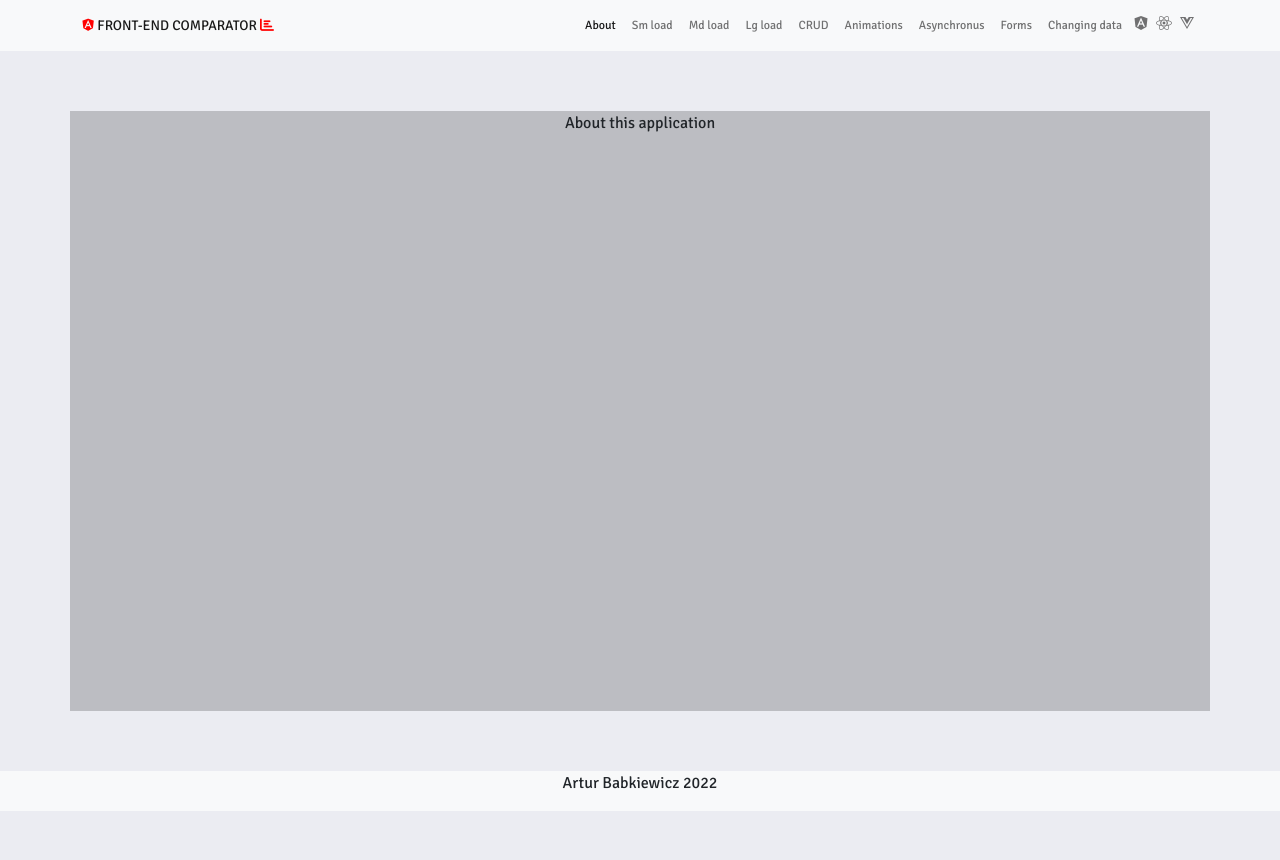
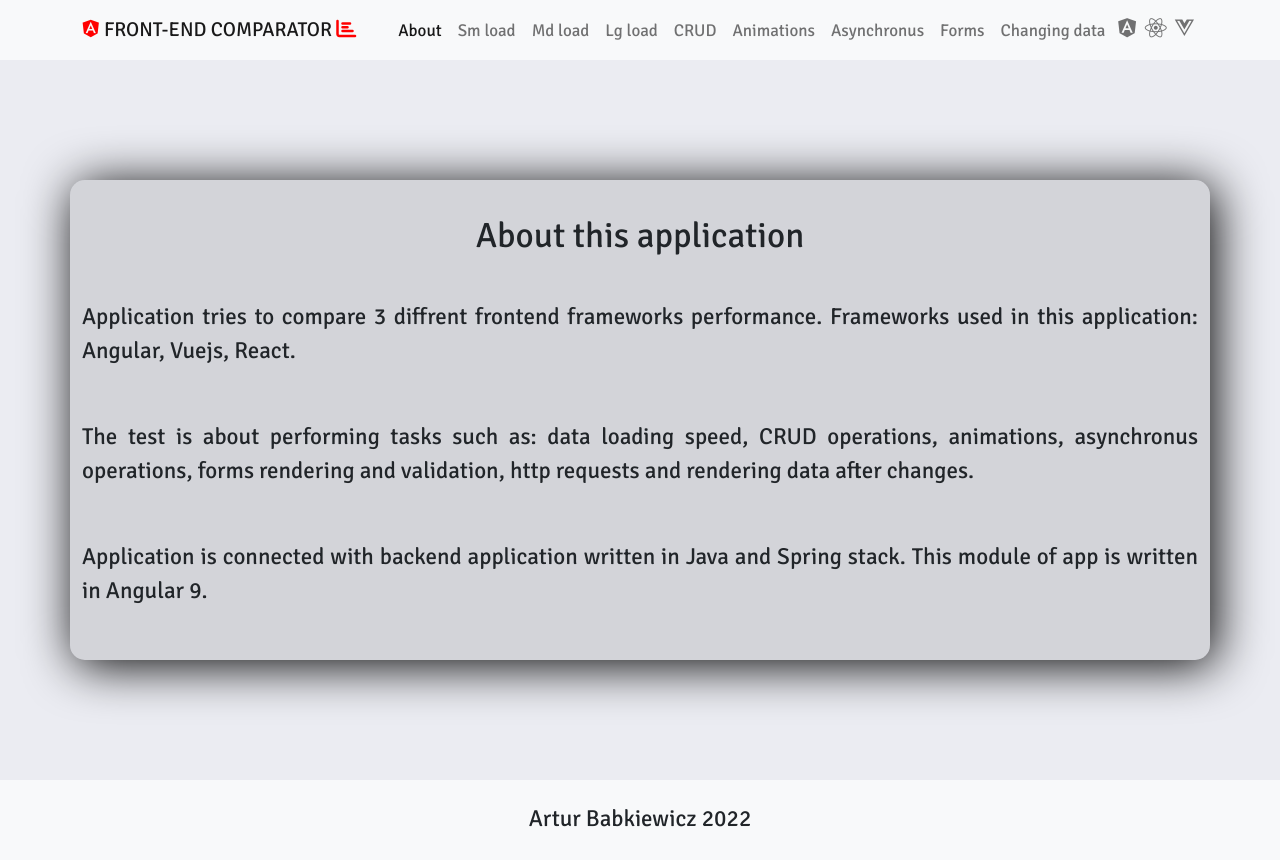
Before and after one commit to Arthurgt/FrontEndComparator-Angular, an Angular app in the folder frontendcomparator/: page / in a window 1280 px wide. Before the commit the page ends 811 px from the top, so only its background shows below. Built offline with nearby package versions, Linux system fonts and the light colour scheme; no server answers.

Commit message:
Completed RWD styles for about section, completed about section.

```diff
--- a/frontendcomparator/src/app/app.component.html
+++ b/frontendcomparator/src/app/app.component.html
@@ -50,12 +50,18 @@
   </div>
 </nav>
 <main class="d-flex flex-column justify-content-center">
-  <div class="container d-flex justify-content-center">
-    <p class="text-center">About this application</p>
+  <div class="container d-flex flex-column justify-content-evenly">
+    <h1 class="text-center">About this application</h1>
+      <p>Application tries to compare 3 diffrent frontend frameworks performance. Frameworks used in this application: Angular, Vuejs, React.</p>
+      <p>The test is about performing tasks such as: data loading speed, CRUD operations,
+      animations, asynchronus operations, forms rendering and validation, http requests and rendering
+      data after changes.</p>
+      <p>Application is connected with backend application written in Java and Spring stack.
+      This module of app is written in Angular 9. </p>
   </div>
 </main>
-<footer class="bg-light">
-  <div class="container d-flex flex-row justify-content-center">
+<footer class="bg-light d-flex flex-columtn justify-content-center">
+  <div class="d-flex flex-row justify-content-center align-items-center">
     <p>Artur Babkiewicz 2022</p>
   </div>
 </footer>
--- a/frontendcomparator/src/app/app.component.scss
+++ b/frontendcomparator/src/app/app.component.scss
@@ -74,14 +74,254 @@ nav {
 }
 
 main {
-    height: 90vh;
+    height: 100vh;
 
     .container {
-        height: 75vh;
-        background-color: rgba(0,0,0, 0.2);
+        height: 100vh;
+        background-color: rgba(0,0,0, 0.1);
+        border-radius: 15px;
+    }
+
+    h1 {
+        font-size: 28px;
+    }
+
+    p {
+        font-size: 16px;
+        text-align: justify;
     }
 }
 
 footer {
+    height: 8vh;
 
+    p {
+        font-size: 16px;
+        margin: 0;
+    }
 }
+
+@media(min-width: 576px) {
+    nav {
+        .brand {
+            a {
+                font-size: 18px;
+            }
+
+            i {
+                font-size: 18px;
+            }
+        }
+
+        .menu {
+            .navbar-toggler {
+                .navbar-toggler-icon {
+                    font-size: 16px;
+                }
+            }
+
+            .navbar-collapse {
+                a {
+                    font-size: 16px;
+                }
+
+                .app-change {
+                    a {
+                        font-size: 24px;
+                    }
+                }
+            }
+        }
+    }
+
+    main {
+        height: 90vh;
+
+        .container {
+            height: 60vh;
+        }
+
+        h1 {
+            font-size: 32px;
+        }
+
+        p {
+            font-size: 20px;
+        }
+    }
+
+    footer {
+        height: 10vh;
+
+        p {
+            font-size: 20px;
+        }
+    }
+}
+
+@media(min-width: 992px) {
+    nav {
+        .brand {
+            a {
+                font-size: 19px;
+            }
+
+            i {
+                font-size: 19px;
+            }
+        }
+
+        .menu {
+            .navbar-collapse {
+                a {
+                    font-size: 12px;
+                }
+
+                .app-change {
+                    a {
+                        font-size: 20px;
+                    }
+                }
+            }
+        }
+    }
+
+    main {
+        height: 90vh;
+
+        .container {
+            height: 60vh;
+            box-shadow: 5px 5px 50px black;
+        }
+
+        h1 {
+            font-size: 34px;
+        }
+
+        p {
+            font-size: 22px;
+        }
+    }
+
+    footer {
+        height: 10vh;
+
+        p {
+            font-size: 22px;
+        }
+    }
+}
+
+@media(min-width: 1200px) {
+    nav {
+        .brand {
+            a {
+                font-size: 20px;
+            }
+
+            i {
+                font-size: 20px;
+            }
+        }
+
+        .menu {
+            .navbar-collapse {
+                a {
+                    font-size: 17px;
+                }
+
+                .app-change {
+                    a {
+                        font-size: 22px;
+                    }
+                }
+            }
+        }
+    }
+
+    main {
+        height: 90vh;
+
+        .container {
+            height: 60vh;
+        }
+
+        h1 {
+            font-size: 35px;
+        }
+
+        p {
+            font-size: 23px;
+        }
+    }
+
+    footer {
+        height: 10vh;
+
+        p {
+            font-size: 23px;
+        }
+    }
+}
+
+@media(min-width: 1400px) {
+    nav {
+        .brand {
+            a {
+                font-size: 22px;
+            }
+
+            i {
+                font-size: 22px;
+            }
+        }
+
+        .menu {
+            .navbar-collapse {
+                a {
+                    font-size: 20px;
+                }
+
+                .app-change {
+                    a {
+                        font-size: 24px;
+                    }
+                }
+            }
+        }
+    }
+
+    main {
+        height: 90vh;
+
+        .container {
+            height: 60vh;
+        }
+
+        h1 {
+            font-size: 36px;
+        }
+
+        p {
+            font-size: 24px;
+        }
+    }
+
+    footer {
+        height: 10vh;
+
+        p {
+            font-size: 24px;
+        }
+    }
+}
+
+@media(min-width: 576px) and (max-height: 680px) {
+    main {
+        height: 100vh;
+
+        .container {
+            height: 100vh;
+        }
+    }
+}
--- a/frontendcomparator/src/index.html
+++ b/frontendcomparator/src/index.html
@@ -2,7 +2,7 @@
 <html lang="en">
 <head>
   <meta charset="utf-8">
-  <title>Front End Comparator</title>
+  <title>Front End Comparator Angular</title>
   <base href="/">
   <meta name="viewport" content="width=device-width, initial-scale=1">
   <link rel="icon" type="image/x-icon" href="favicon.ico">
```
